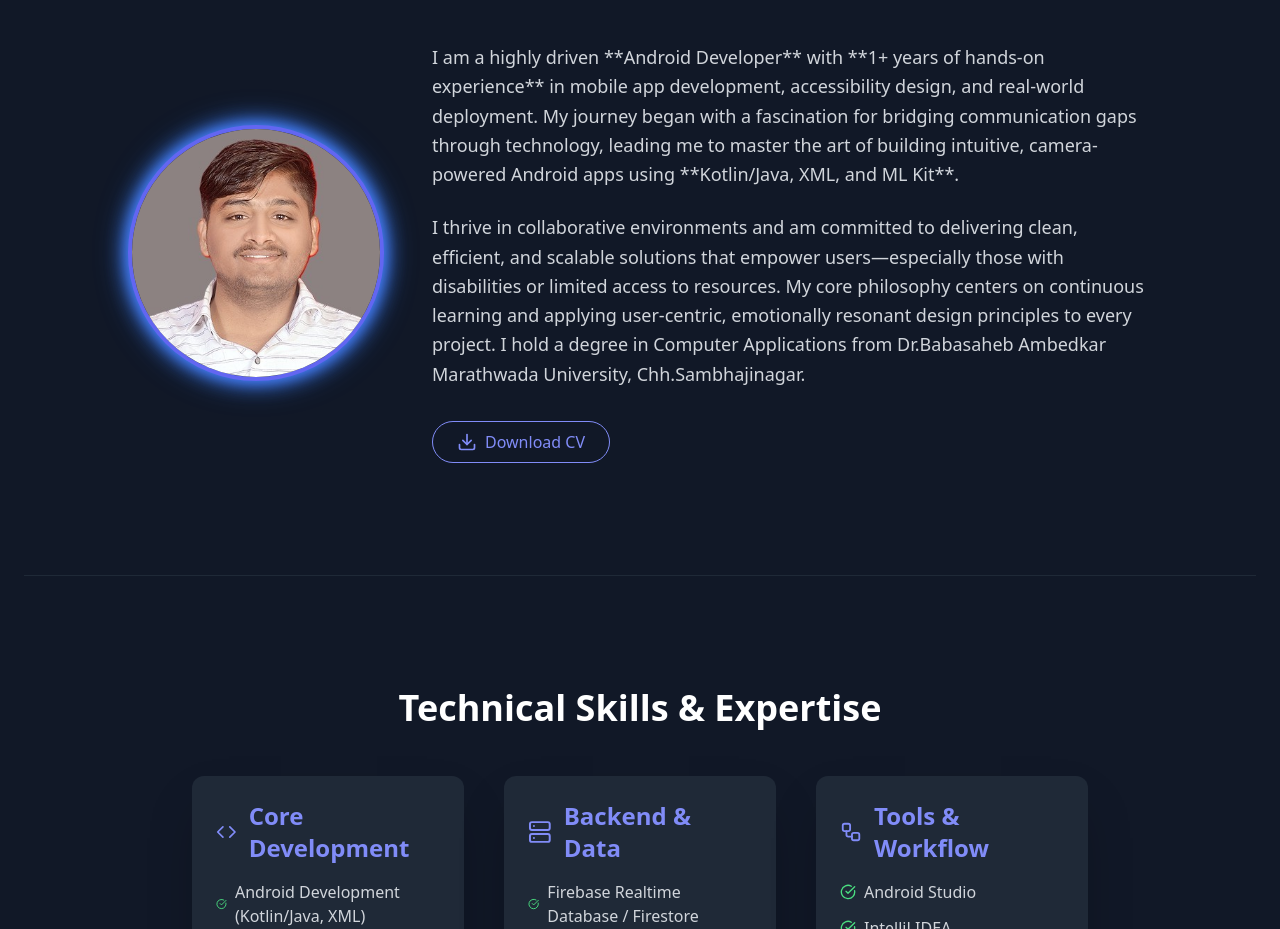
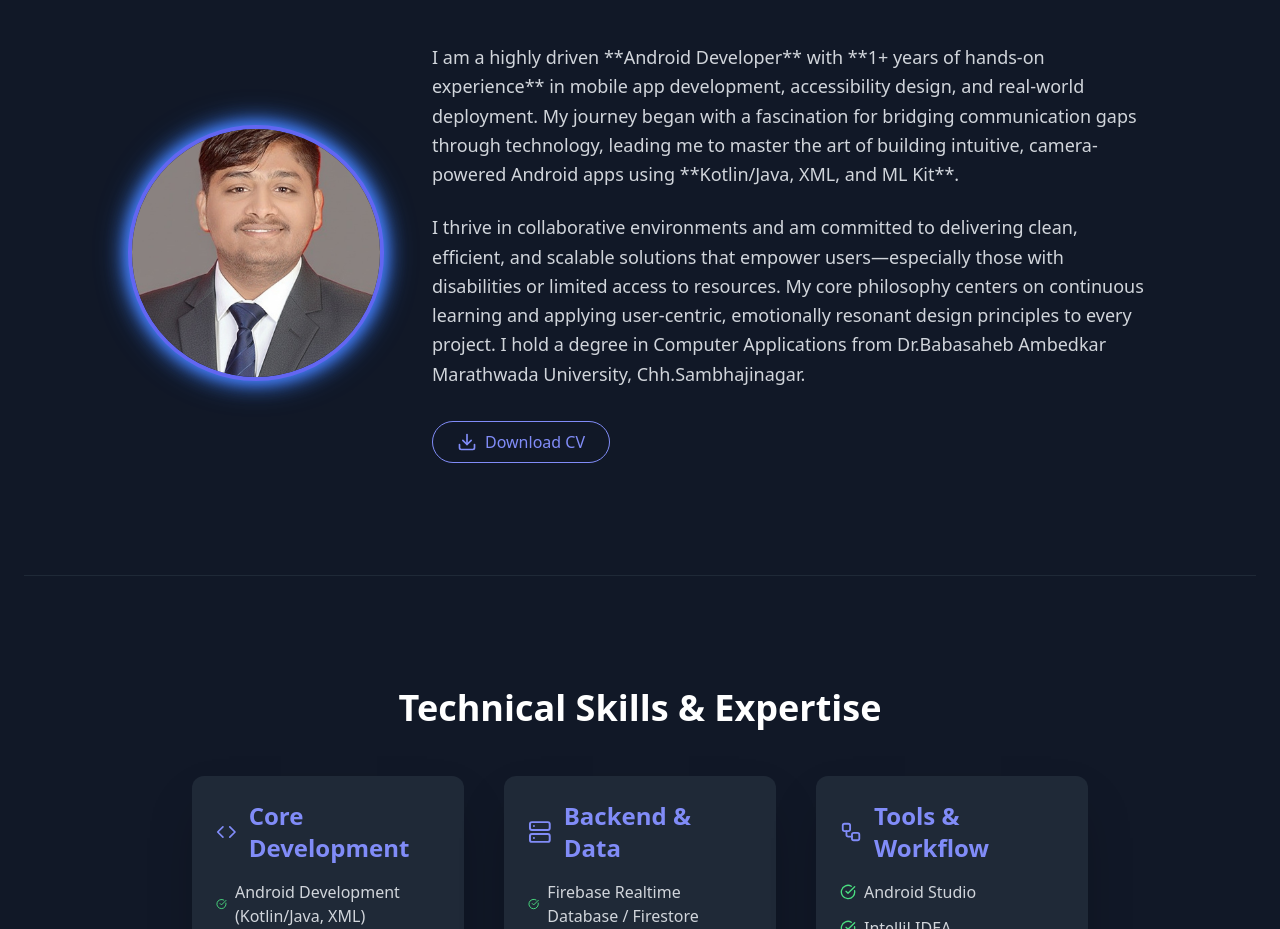
Before and after one commit to Om-0312/My_Portfolio, a plain HTML site: page index.html in a window 1280 px wide. Shown: the part 1020-1949 px from the top of the page. Drawn offline with nearby package versions, Linux system fonts and the light colour scheme.

Commit message:
Asset Changed

```diff
--- a/index.html
+++ b/index.html
@@ -134,7 +134,7 @@
             <div class="max-w-5xl mx-auto flex flex-col md:flex-row items-center gap-12">
 
                 <div class="flex-shrink-0 w-64 h-64 rounded-full overflow-hidden bg-gray-800 border-4 border-indigo-500 shadow-2xl neon-border">
-                    <img src="Assets/Passs.jpg" alt="Professional portrait (Background removed for clean look)" class="w-full h-full object-cover">
+                    <img src="Assets/Pass.jpeg" alt="Professional portrait (Background removed for clean look)" class="w-full h-full object-cover">
                 </div>
 
                 <div class="md:text-left text-center">
```
Also changed, not shown: Assets/Pass.jpeg (added), Assets/Passs.jpg (deleted).
